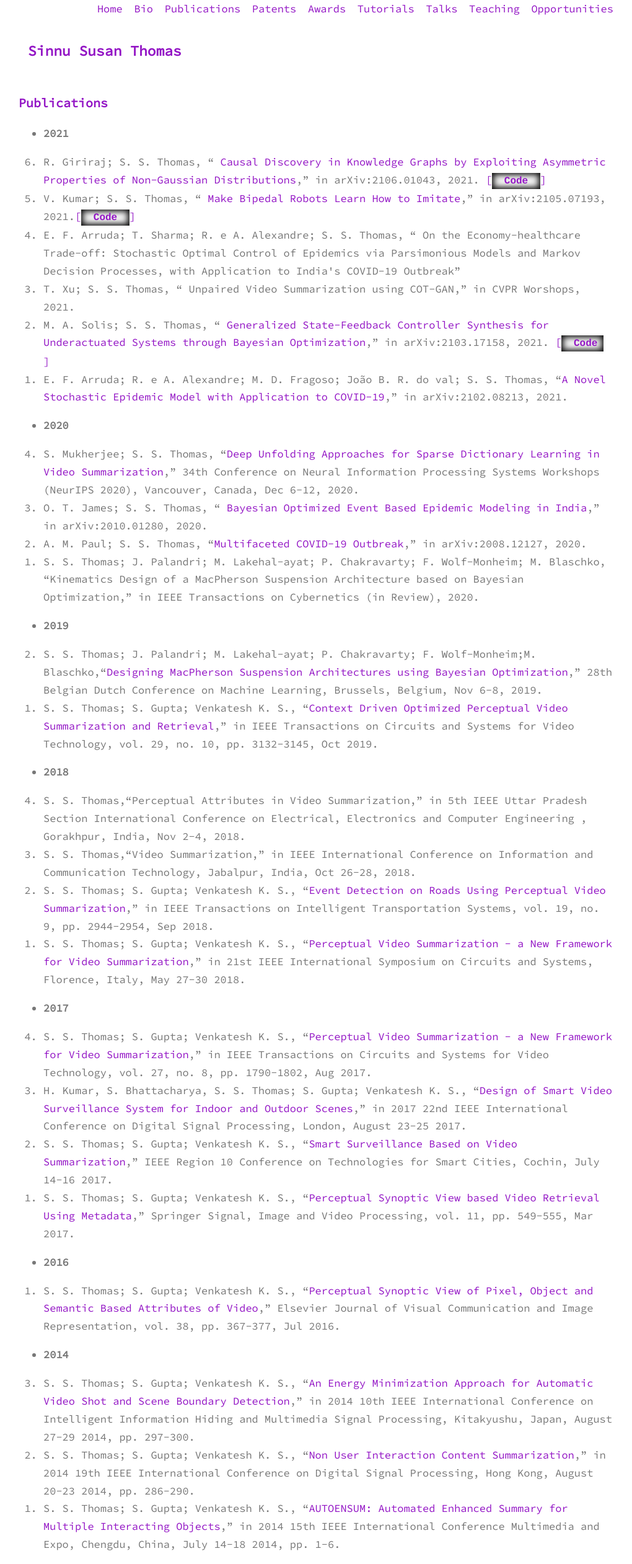
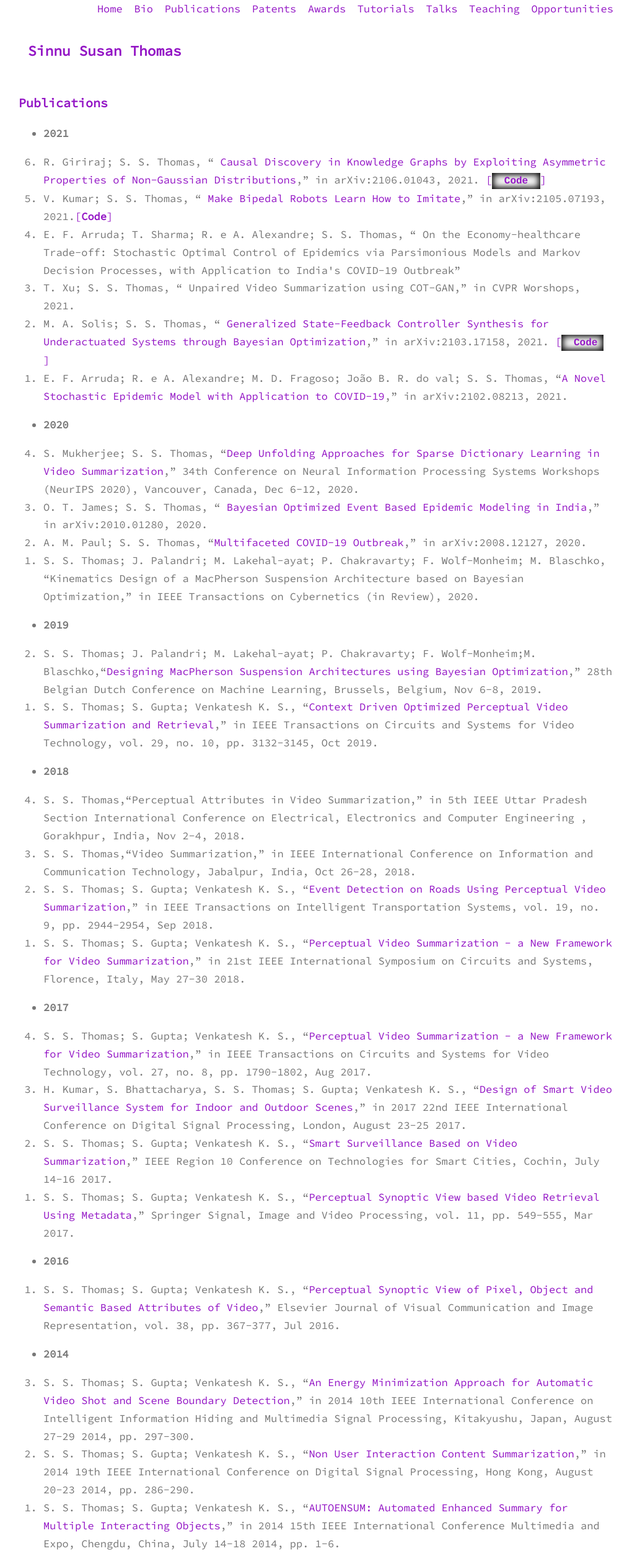
Before and after one commit to sinnuthomas/sinnuthomas.github.io, a Jekyll site: the page built from publications.md, in a window 1280 px wide. Shown: the whole page at 62% size, without its empty margins (130-1150 px from the left). Built offline with Jekyll 4.4.1, drawn with Linux system fonts in a browser that asks for light colours.

```diff
--- a/publications.md
+++ b/publications.md
@@ -7,7 +7,7 @@ permalink: /publications/
 * **2021**
 <ol reversed>
   <li>R. Giriraj; S. S. Thomas, “ <a href="https://arxiv.org/abs/2106.01043">Causal Discovery in Knowledge Graphs by Exploiting Asymmetric Properties of Non-Gaussian Distributions</a>,” in arXiv:2106.01043, 2021. <a href="https://www.github.com/rohangiriraj/CausalKG">[<code> <b>Code</b> </code>]</a></li>
-  <li>V. Kumar; S. S. Thomas, “ <a href="https://arxiv.org/abs/2105.07193">Make Bipedal Robots Learn How to Imitate</a>,” in arXiv:2105.07193, 2021.<a href="https://github.com/8-vishal/Imitation-Learning-in-bipedal-robots">[<code> <b>Code</b> </code>]</a></li>
+  <li>V. Kumar; S. S. Thomas, “ <a href="https://arxiv.org/abs/2105.07193">Make Bipedal Robots Learn How to Imitate</a>,” in arXiv:2105.07193, 2021.<a href="https://github.com/8-vishal/Imitation-Learning-in-bipedal-robots">[<b>Code</b>]</a></li>
   <li>E. F. Arruda; T. Sharma; R. e A. Alexandre; S. S. Thomas, “ On the Economy-healthcare Trade-off: Stochastic Optimal Control of Epidemics via Parsimonious Models and Markov Decision Processes, with Application to India's COVID-19 Outbreak” </li>
   <li>T. Xu; S. S. Thomas, “ Unpaired Video Summarization using COT-GAN,” in CVPR Worshops, 2021. </li>
   <li>M. A. Solis; S. S. Thomas, “ <a href="https://arxiv.org/abs/2103.17158">Generalized State-Feedback Controller Synthesis for Underactuated Systems through Bayesian Optimization</a>,” in arXiv:2103.17158, 2021. <a href="https://github.com/miguel-a-solis/Solis-Thomas2021">[<code> <b>Code</b> </code>]</a></li>
```
